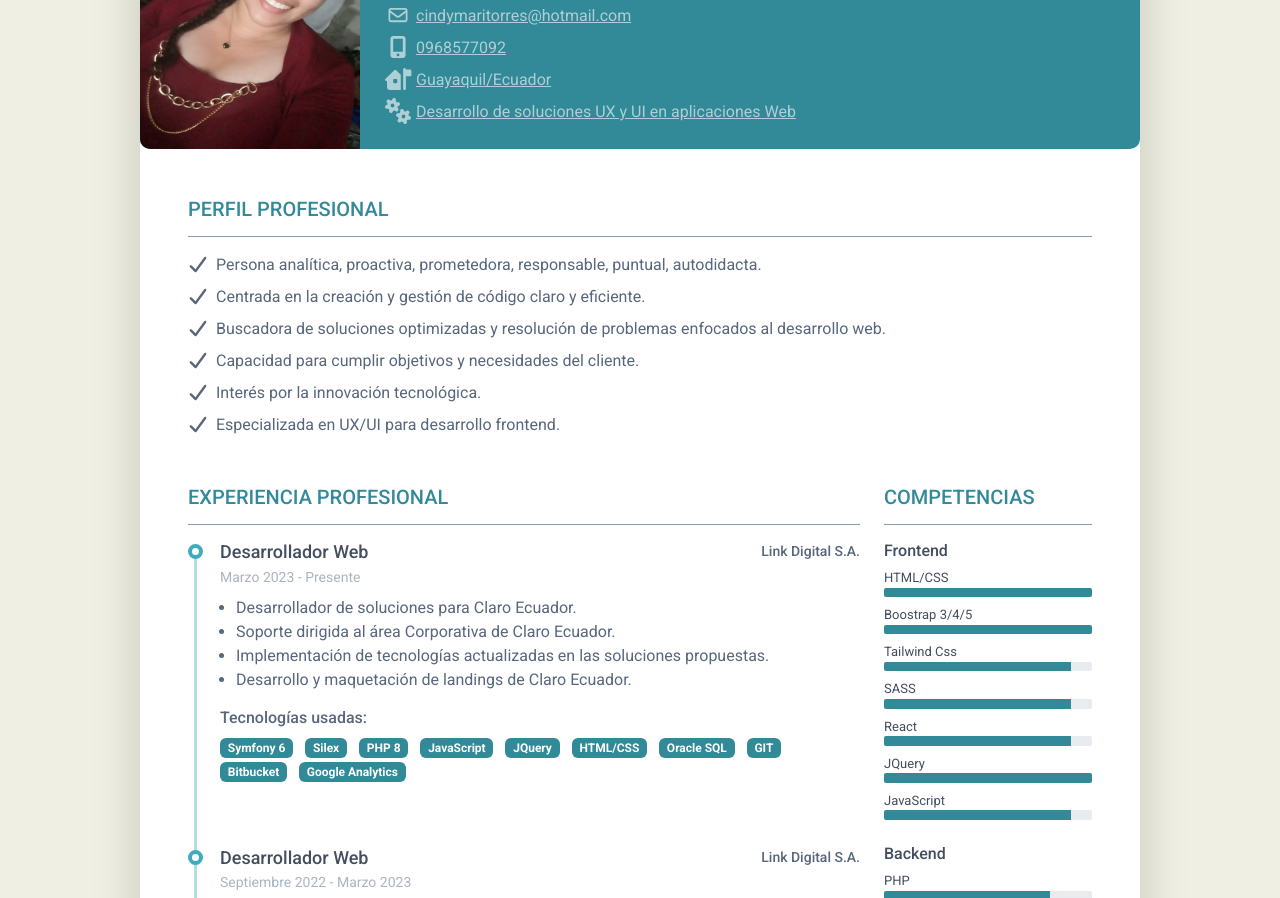
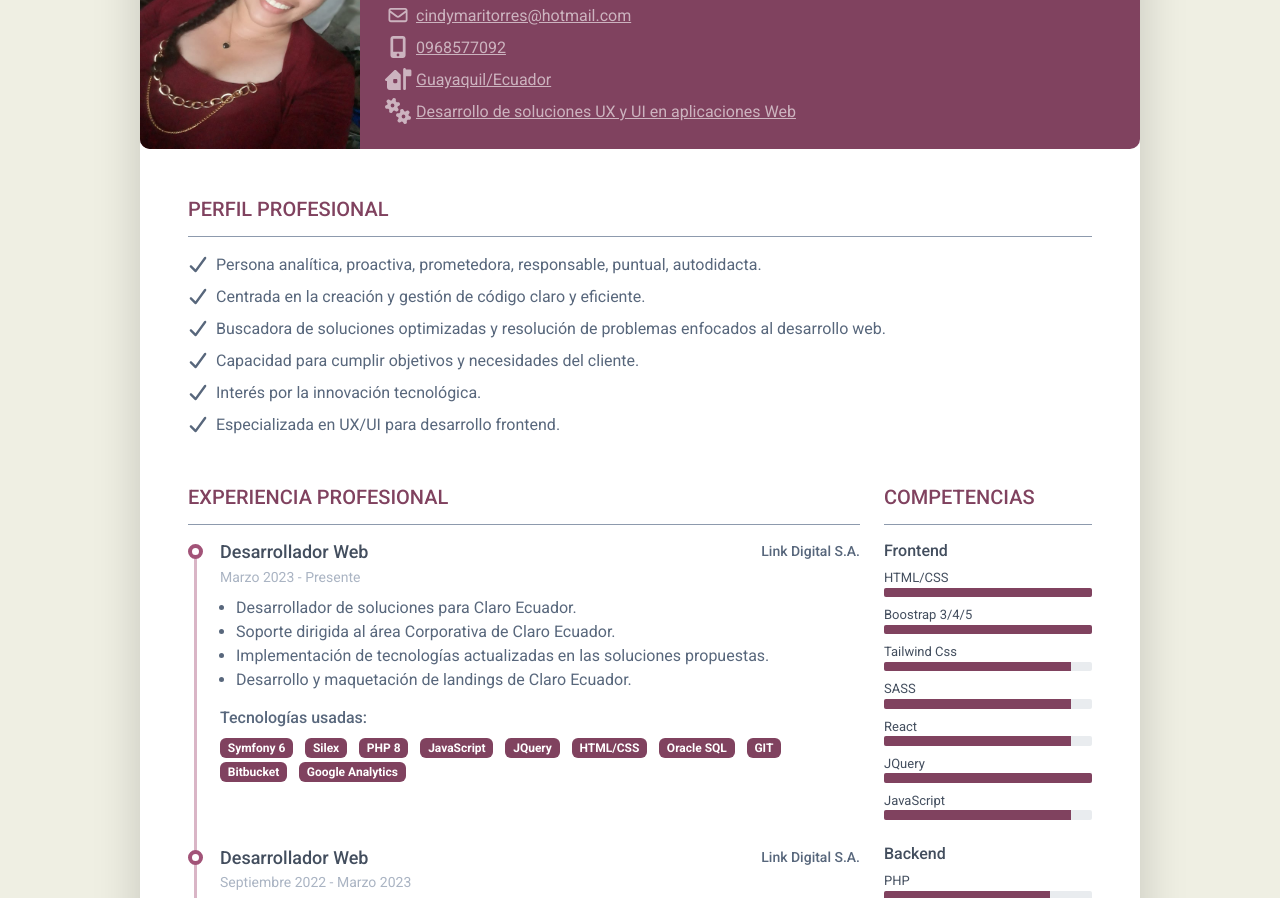
Before and after one commit to cindymarintorres/resume-v1-red, a plain HTML site: page index.html in a window 1280 px wide. Shown: the part 159-1057 px from the top of the page. Drawn offline with Linux system fonts and the light colour scheme.

Commit message:
Curriculum Vitae color Conchevino 0412023

```diff
--- a/assets/css/main.css
+++ b/assets/css/main.css
@@ -4,7 +4,7 @@ body{
 
 .list-inline-item span.badge.bg-secondary{
 
-    background-color: #328998 !important;
+    background-color: #80425F !important;
 }
 
 .rounded-header{
--- a/index.html
+++ b/index.html
@@ -19,7 +19,7 @@
 	<script defer src="assets/fontawesome/js/all.min.js"></script>
 
     <!-- Theme CSS -->
-    <link id="theme-style" rel="stylesheet" href="assets/css/pillar-4.css">
+    <link id="theme-style" rel="stylesheet" href="assets/css/pillar-6.css">
 	<link id="theme-style-main" rel="stylesheet" href="assets/css/main.css">
 
 
```
Also changed, not shown: 1 other file.
